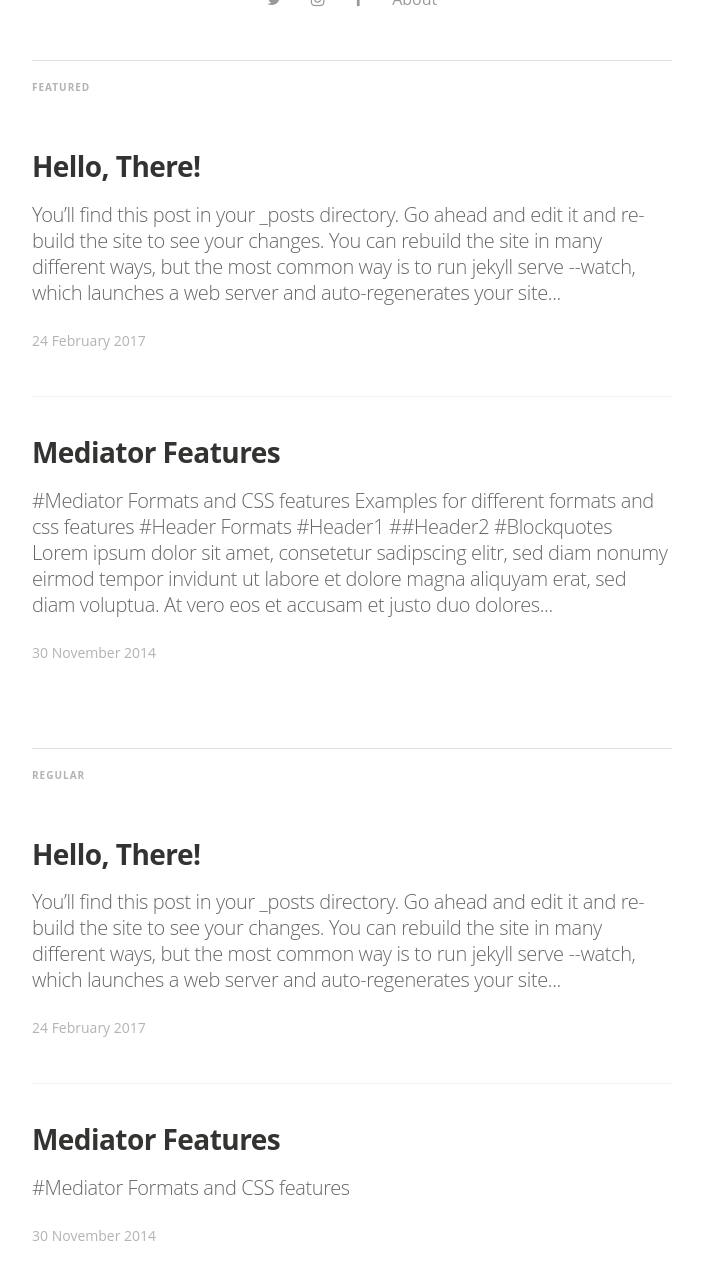
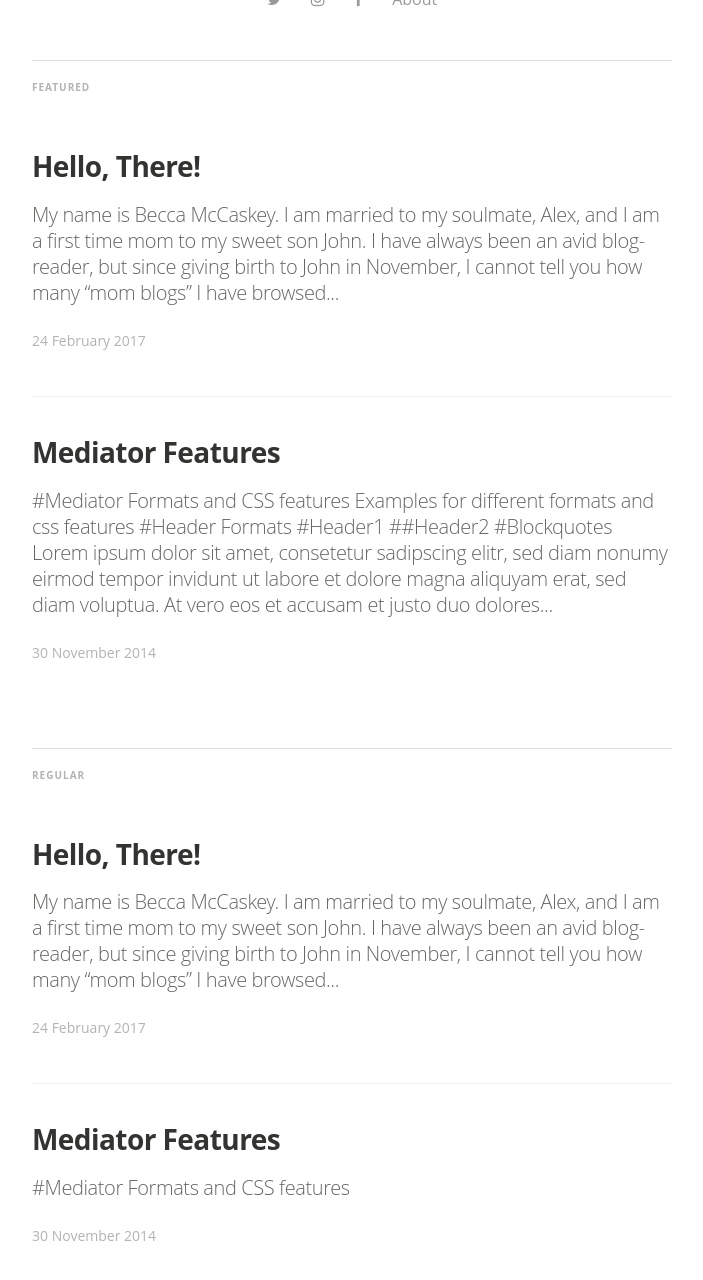
Before and after one commit to beccamccaskey/southerncatholicmom, a Jekyll site: the page built from index.html, in a window 1280 px wide and 1400 px high, scrolled down 592 px, cut to the strip 59-1339 px from the top of the window. Shown: the whole strip, without its empty margins (288-991 px from the left). Built offline with Jekyll 4.4.1, drawn with Linux system fonts in a browser that asks for light colours; nearby versions of some CDN libraries; some web fonts are replaced; the list of posts is cut into pages by our own code.

Commit message:
Update 2017-02-24-HelloThere.markdown

```diff
--- a/_posts/2017-02-24-HelloThere.markdown
+++ b/_posts/2017-02-24-HelloThere.markdown
@@ -6,34 +6,18 @@ categories: jekyll update
 tags: featured
 image: /assets/article_images/2014-08-29-welcome-to-jekyll/desktop.JPG
 ---
-You’ll find this post in your `_posts` directory. Go ahead and edit it and re-build the site to see your changes. You can rebuild the site in many different ways, but the most common way is to run `jekyll serve --watch`, which launches a web server and auto-regenerates your site when a file is updated.
-
-To add new posts, simply add a file in the `_posts` directory that follows the convention `YYYY-MM-DD-name-of-post.ext` and includes the necessary front matter. Take a look at the source for this post to get an idea about how it works.
-
-Jekyll also offers powerful support for code snippets:
-
-{% highlight ruby %}
-def print_hi(name)
-  puts "Hi, #{name}"
-end
-print_hi('Tom')
-#=> prints 'Hi, Tom' to STDOUT.
-{% endhighlight %}
-
-Check out the [Jekyll docs][jekyll] for more info on how to get the most out of Jekyll. File all bugs/feature requests at [Jekyll’s GitHub repo][jekyll-gh]. If you have questions, you can ask them on [Jekyll’s dedicated Help repository][jekyll-help].
-
-{% highlight js %}
-
-<footer class="site-footer">
- <a class="subscribe" href="{{ "/feed.xml" | prepend: site.baseurl }}"> <span class="tooltip"> <i class="fa fa-rss"></i> Subscribe!</span></a>
-  <div class="inner">a
-   <section class="copyright">All content copyright <a href="mailto:{{ site.email}}">{{ site.name }}</a> &copy; {{ site.time | date: '%Y' }} &bull; All rights reserved.</section>
-   <section class="poweredby">Made with <a href="http://jekyllrb.com"> Jekyll</a></section>
-  </div>
-</footer>
-{% endhighlight %}
 
 
-[jekyll]:      http://jekyllrb.com
-[jekyll-gh]:   https://github.com/jekyll/jekyll
-[jekyll-help]: https://github.com/jekyll/jekyll-help
+My name is Becca McCaskey. I am married to my soulmate, Alex, and I am a first time mom to my sweet son John.  I have always been an avid blog-reader, but since giving birth to John in November, I cannot tell you how many “mom blogs” I have browsed during a 2 AM feeding in search of answers to various questions, such as “What is colic and why won’t my baby stop screaming!?” or “How to houdini swaddle my baby so he can’t break free?”
+
+I have found so much peace and comfort in finding other moms who are struggling with the same real life issues and joys that come with raising a baby.
+
+As well as raising my sweet boy, I have a passion for all things southern. I grew up in Knoxville, Tennessee and after a short adventure living in Long Beach, California for an internship and living in Memphis to complete graduate school, I have been back in Knoxville since 2014 and am so happy to be raising my family in this beautiful city, which I love more and more everyday.
+
+Last year, I converted to Catholicism through the RCIA (Rite of Christian Initiation of Adults) process. I have never looked back, and have become fascinated with catholic theology and delving into the moral and ethical standings of the church. It is so important for my husband and I to teach John to be strong, ethical, respectful, and hopefully become a faithful Catholic man one day. I am in my infancy, just like John, in my growth as a catholic, and am learning as I go.
+
+This blog is a personal yet public diary of sorts, as you will find posts covering any and all things family, southern and catholic.
+
+ My goal for making this “diary” public is that you can find laughter, hope, reassurance or simply enjoy a break from the hustle and bustle of your day.
+
+I hope you enjoy and feel free to reach out and say hello!
```
